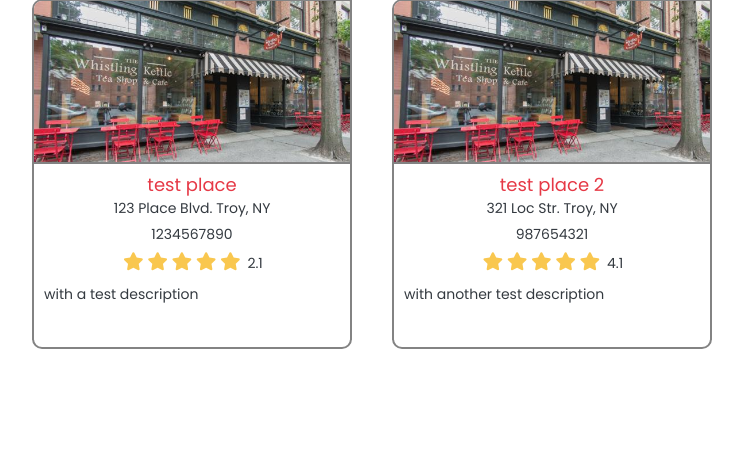
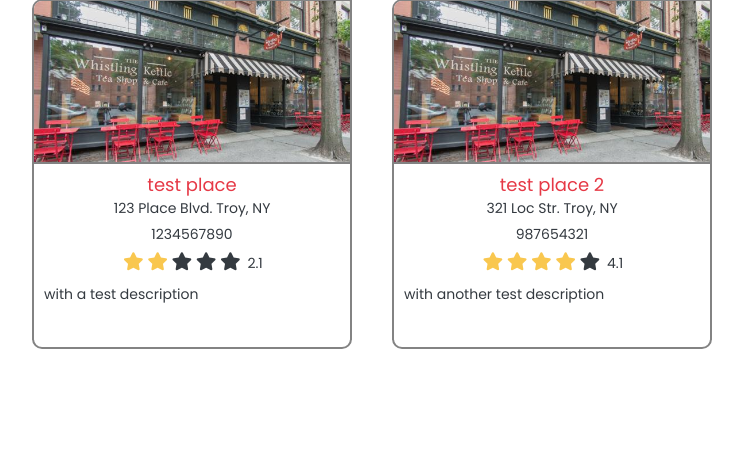
Before and after one commit to ExploreTroy-WebSys/ExploreTroy, a PHP site: page /explore.php in a window 1280 px wide. Shown: the part 169-633 px from the top of the page, without its empty margins (268-1011 px from the left). Run offline with PHP 8.4, Linux system fonts and the light colour scheme; data comes from the database, SQL or seed files in the repository.

Commit message:
Filled star rating

```diff
--- a/assets/master.css
+++ b/assets/master.css
@@ -206,8 +206,14 @@ main {
     text-decoration: none;
 }
 
-.rating .star {
+.rating .filled-star {
     color: #f9c74f;
+    padding: 2px;
+    font-size: 18px;
+}
+
+.rating .unfilled-star {
+    color: #343a40;
     padding: 2px;
     font-size: 18px;
 }
--- a/explore.php
+++ b/explore.php
@@ -41,8 +41,12 @@
                             echo '<p class="address">' . $item['address'] . '</p>';
                             echo '<p class="phone">' . $item['phone'] . '</p>';
                             echo '<div class="rating">';
-                            for ($i = 0; $i < 5; $i++) {
-                                echo '<i class="fas fa-star star"></i>';
+                            for ($i = 1; $i < 6; $i++) {
+                                if ($item['avg_rating'] > $i) {
+                                    echo '<i class="fas fa-star filled-star"></i>';
+                                } else {
+                                    echo '<i class="fas fa-star unfilled-star"></i>';
+                                }
                             }
                             echo '<span class="avg-rating">' . $item['avg_rating'] . '</span></div>';
                             echo '<div class="description">' . $item['description'] . '</div>';
```
